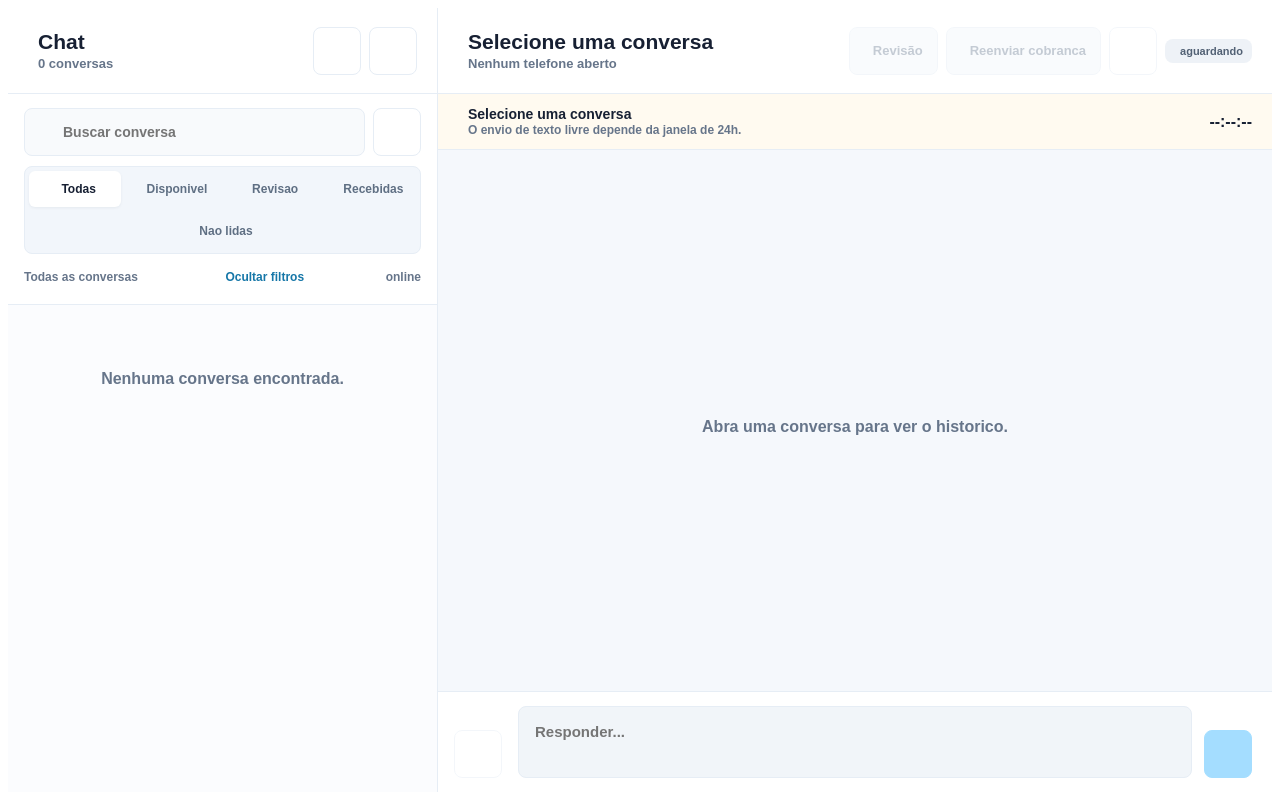
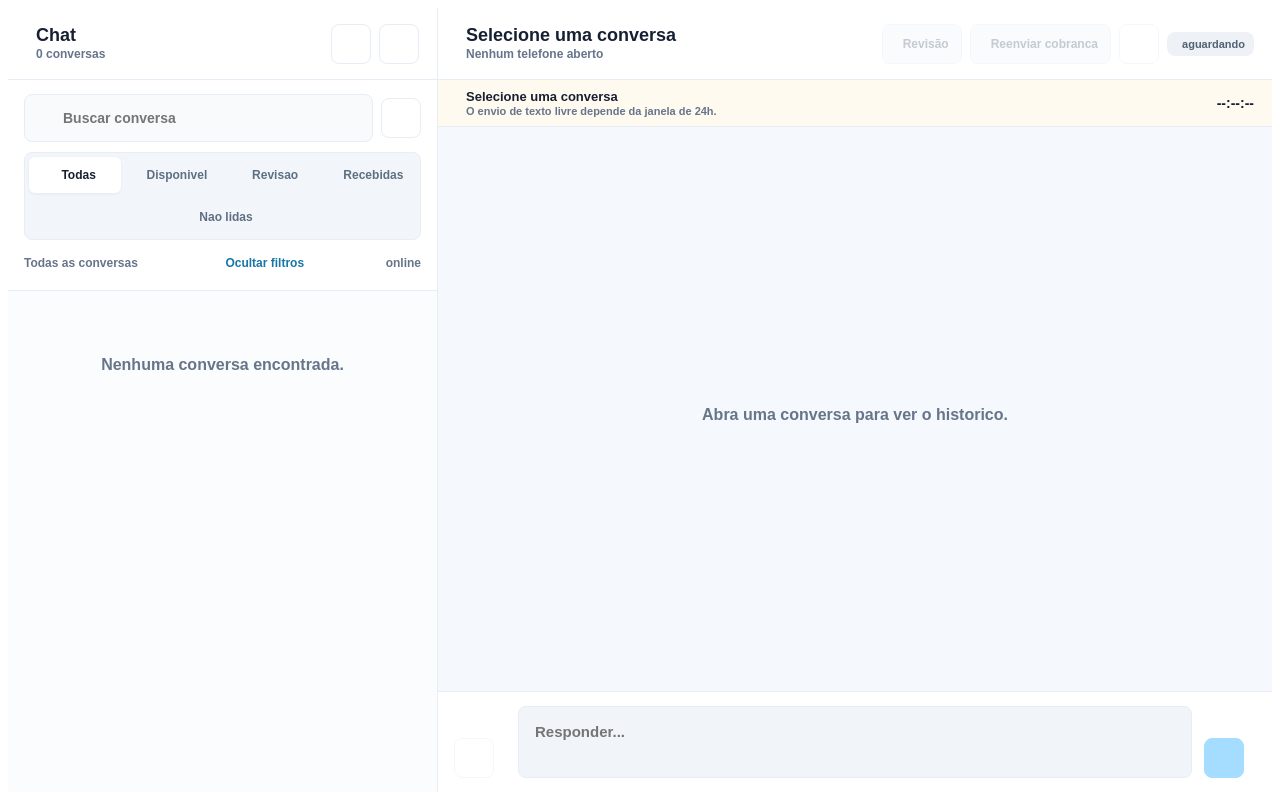
Before and after one commit to User17055/Lis-onTech, a PHP site: page /painel/pages/chat.php in a window 1280 px wide. Run offline with PHP 8.4, Linux system fonts and the light colour scheme; the visitor is signed in with stand-in values (Sample User, id 1); data that the repository does not hold is empty.

```diff
--- a/public_html/painel/pages/chat.php
+++ b/public_html/painel/pages/chat.php
@@ -62,8 +62,8 @@ if (!authIsLoggedIn()) { http_response_code(403); exit('Sem login'); }
     }
 
     .chat-pane-head{
-      min-height:86px;
-      padding:18px 20px;
+      min-height:72px;
+      padding:12px 18px;
       border-bottom:1px solid var(--line);
       display:flex;
       align-items:center;
@@ -74,13 +74,13 @@ if (!authIsLoggedIn()) { http_response_code(403); exit('Sem login'); }
     }
 
     .chat-title{display:flex;align-items:center;gap:10px;min-width:0;}
-    .chat-title i{color:var(--brand);font-size:26px;}
-    .chat-title strong{display:block;font-size:21px;font-weight:900;line-height:1.1;}
-    .chat-title span{display:block;color:var(--muted);font-size:13px;font-weight:800;margin-top:3px;white-space:nowrap;overflow:hidden;text-overflow:ellipsis;}
+    .chat-title i{color:var(--brand);font-size:22px;}
+    .chat-title strong{display:block;font-size:18px;font-weight:900;line-height:1.08;}
+    .chat-title span{display:block;color:var(--muted);font-size:12px;font-weight:800;margin-top:2px;white-space:nowrap;overflow:hidden;text-overflow:ellipsis;}
 
     .icon-btn{
-      width:48px;
-      height:48px;
+      width:40px;
+      height:40px;
       border:1px solid var(--line);
       border-radius:8px;
       background:#fff;
@@ -90,8 +90,8 @@ if (!authIsLoggedIn()) { http_response_code(403); exit('Sem login'); }
       justify-content:center;
       cursor:pointer;
       transition:.18s;
-      flex:0 0 48px;
-      font-size:16px;
+      flex:0 0 40px;
+      font-size:15px;
     }
     .icon-btn:hover{border-color:#bfe8ff;color:var(--brand-dark);background:#f5fbff;}
     .icon-btn.primary{background:var(--brand);border-color:var(--brand);color:#fff;}
@@ -261,7 +261,7 @@ if (!authIsLoggedIn()) { http_response_code(403); exit('Sem login'); }
     .chat-actions{display:flex;align-items:center;gap:8px;flex-wrap:wrap;justify-content:flex-end;}
     .mobile-chat-back{display:none;}
     .charge-btn{
-      height:48px;
+      height:40px;
       border:1px solid #bfe8ff;
       border-radius:8px;
       background:#eef8ff;
@@ -269,12 +269,12 @@ if (!authIsLoggedIn()) { http_response_code(403); exit('Sem login'); }
       display:inline-flex;
       align-items:center;
       justify-content:center;
-      gap:9px;
-      padding:0 14px;
+      gap:8px;
+      padding:0 12px;
       cursor:pointer;
       transition:.18s;
       font-family:'Nunito',sans-serif;
-      font-size:13px;
+      font-size:12px;
       font-weight:900;
       white-space:nowrap;
     }
@@ -282,7 +282,7 @@ if (!authIsLoggedIn()) { http_response_code(403); exit('Sem login'); }
     .charge-btn:disabled{opacity:.45;cursor:not-allowed;background:#f3f7fb;border-color:var(--line);color:#7d8da1;}
     .profile-btn,
     .review-btn{
-      height:48px;
+      height:40px;
       border:1px solid var(--line);
       border-radius:8px;
       background:#fff;
@@ -290,12 +290,12 @@ if (!authIsLoggedIn()) { http_response_code(403); exit('Sem login'); }
       display:inline-flex;
       align-items:center;
       justify-content:center;
-      gap:9px;
-      padding:0 14px;
+      gap:8px;
+      padding:0 12px;
       cursor:pointer;
       transition:.18s;
       font-family:'Nunito',sans-serif;
-      font-size:13px;
+      font-size:12px;
       font-weight:900;
       white-space:nowrap;
       text-decoration:none;
@@ -309,21 +309,21 @@ if (!authIsLoggedIn()) { http_response_code(403); exit('Sem login'); }
     .window-panel{
       border-bottom:1px solid var(--line);
       background:#fff;
-      padding:12px 20px;
+      padding:9px 18px;
       display:flex;
       align-items:center;
       justify-content:space-between;
       gap:14px;
     }
     .window-copy{display:flex;align-items:center;gap:10px;min-width:0;}
-    .window-copy i{font-size:18px;}
-    .window-copy strong{display:block;font-size:14px;font-weight:900;}
-    .window-copy span{display:block;font-size:12px;font-weight:800;color:var(--muted);margin-top:1px;}
+    .window-copy i{font-size:16px;}
+    .window-copy strong{display:block;font-size:13px;font-weight:900;}
+    .window-copy span{display:block;font-size:11px;font-weight:800;color:var(--muted);margin-top:1px;}
     .window-panel.open{background:#f4fff9;}
     .window-panel.open .window-copy i{color:var(--ok);}
     .window-panel.closed{background:#fffaf0;}
     .window-panel.closed .window-copy i{color:var(--warn);}
-    .window-timer{font-size:16px;font-weight:900;white-space:nowrap;color:var(--text);}
+    .window-timer{font-size:14px;font-weight:900;white-space:nowrap;color:var(--text);}
 
     .messages{
       flex:1;
```
